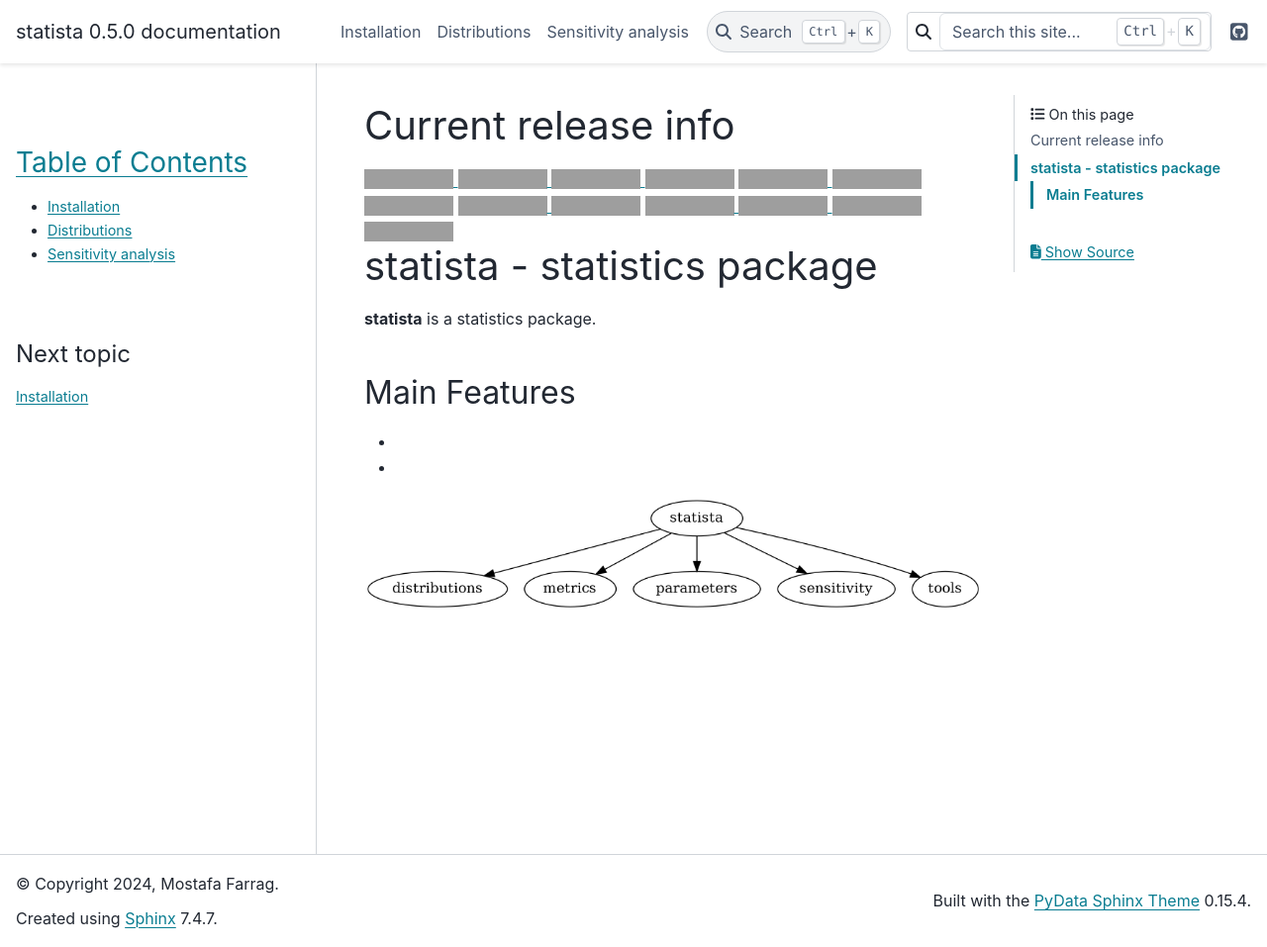
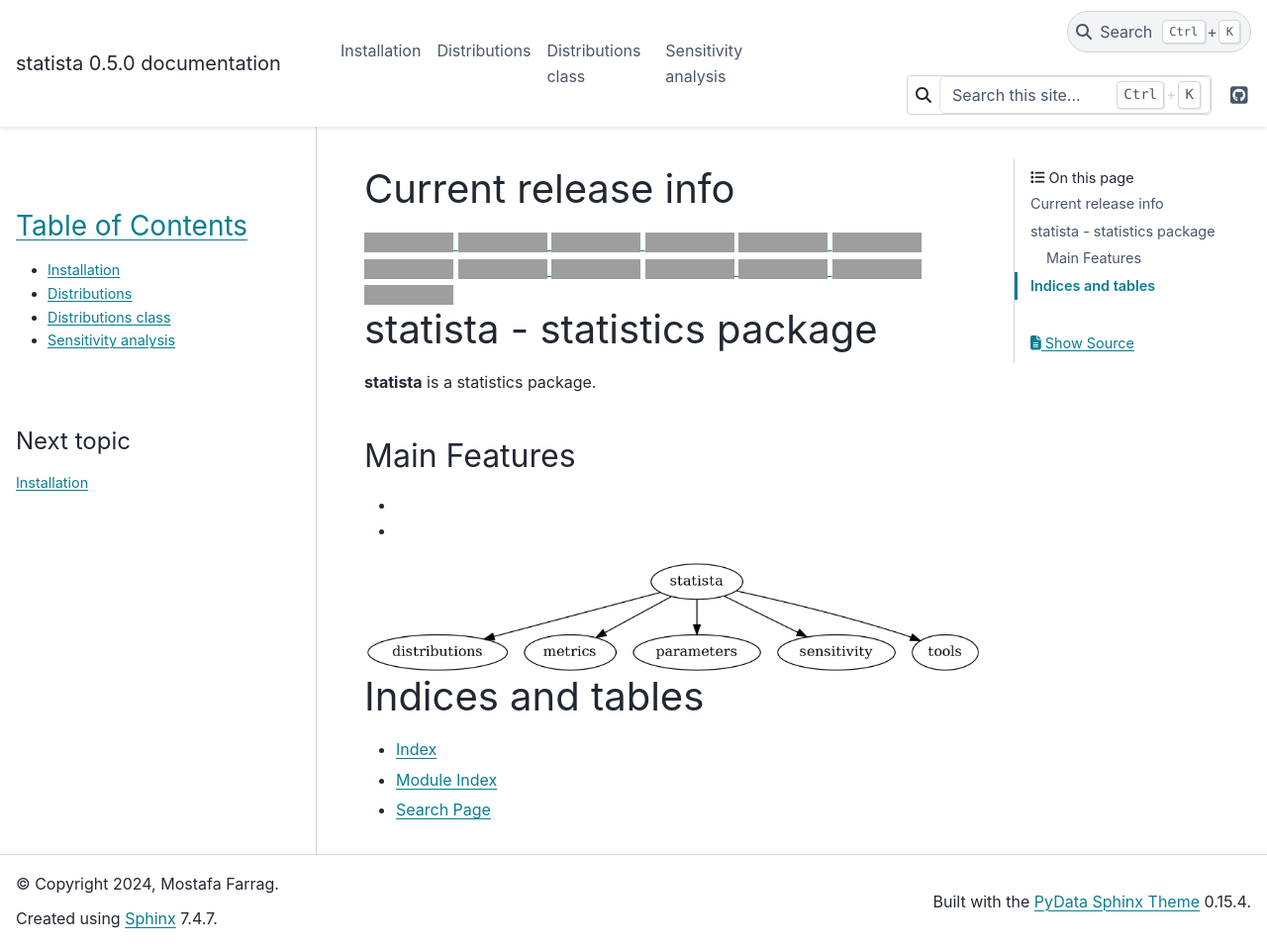
Before and after one commit to Serapieum-of-alex/statista, a Sphinx documentation site: the page built from docs/source/index.rst, in a window 1280 px wide and 957 px high. Shown: the whole window at 99% size. Built offline with Sphinx 7.4.7 and the PyData theme 0.15.4, drawn with Linux system fonts in a browser that asks for light colours; grey boxes are pictures that could not be loaded.

Commit message:
add auto docs

```diff
--- a/docs/source/index.rst
+++ b/docs/source/index.rst
@@ -83,4 +83,12 @@ Main Features
 
    Installation <installation.rst>
    Distributions <distributions.rst>
+   Distributions class <distributions-class.rst>
    Sensitivity analysis <sensitivity_analysis.rst>
+
+Indices and tables
+==================
+
+* :ref:`genindex`
+* :ref:`modindex`
+* :ref:`search`
```
Also changed, not shown: docs/source/distributions-class.rst (added, +44 -0 lines).
